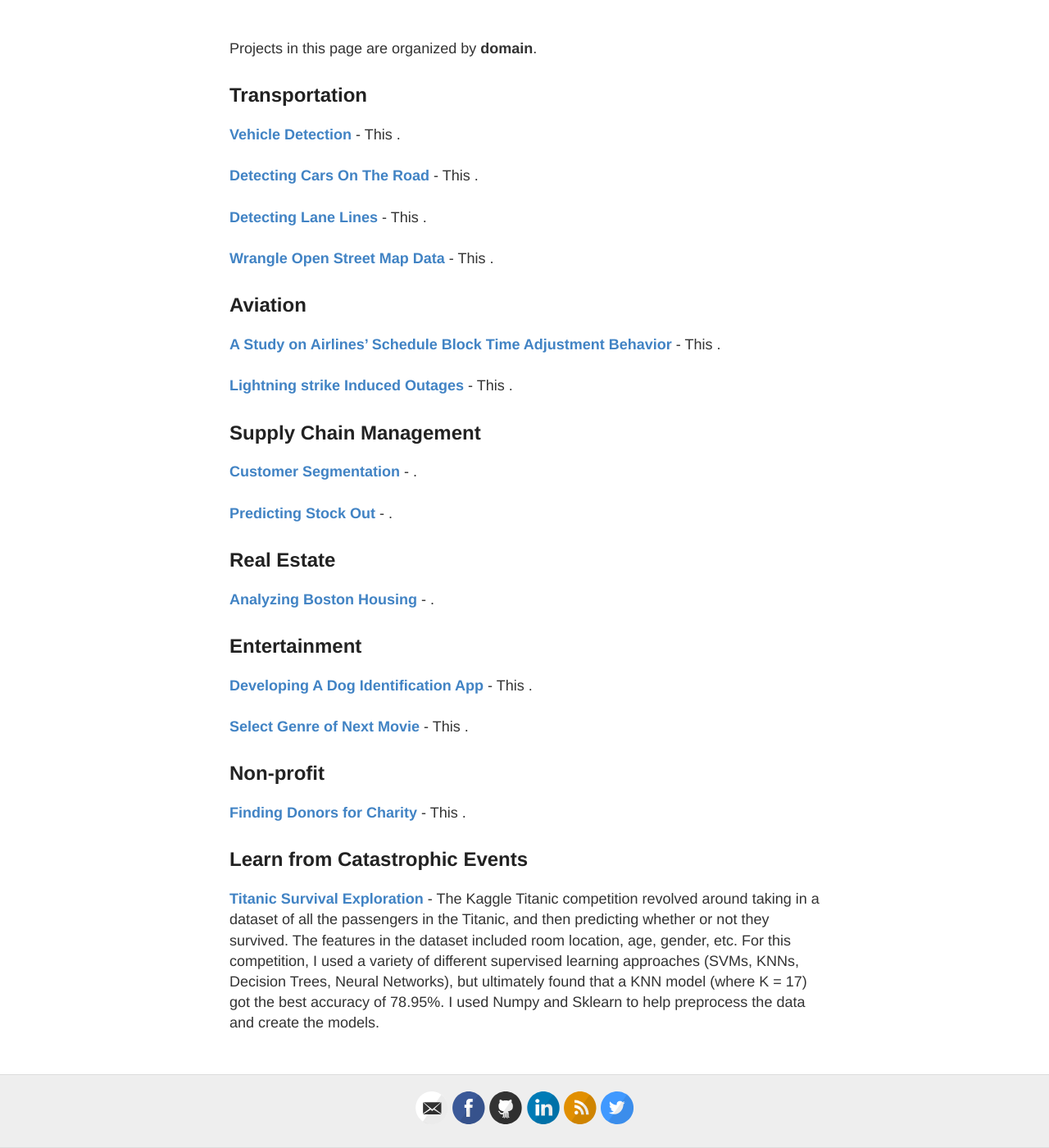
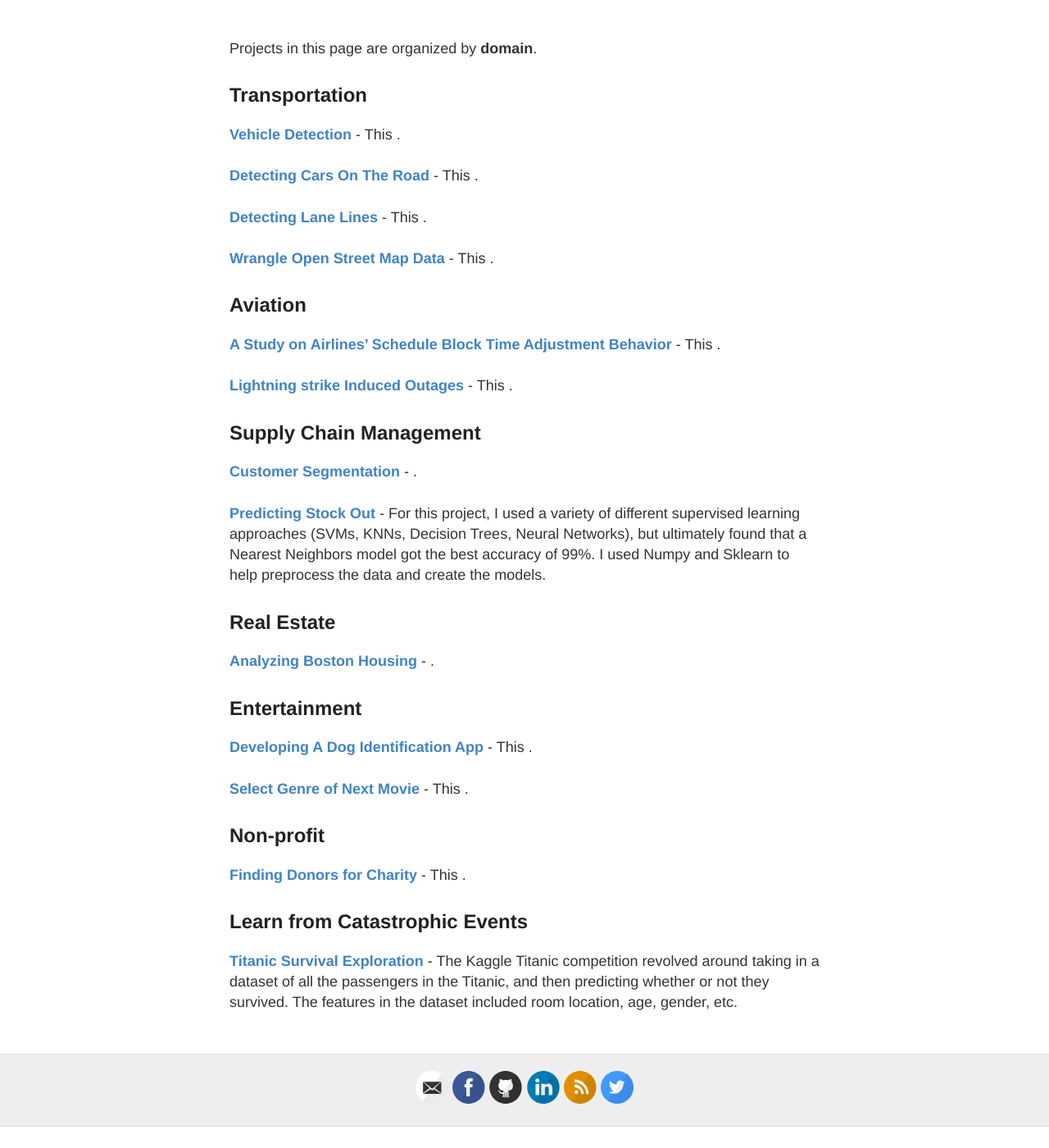
Before and after one commit to wzding/deprecated_wzding.github.io, a Jekyll site: the page built from project1.md, in a window 1280 px wide and 1400 px high, scrolled down 114 px. Shown: the whole window at 82% size. Built offline with Jekyll 4.4.1, drawn with Linux system fonts in a browser that asks for light colours; after the commit the page ends 1488 px from its top, so only the background shows below that; some of the changed lines change nothing that is shown.

Commit message:
added description

```diff
--- a/project1.md
+++ b/project1.md
@@ -17,7 +17,7 @@ Projects in this page are organized by **domain**.
 
 ## Supply Chain Management
 <a href="https://wzding.github.io/wzding.github.io/projects/Customer_Segments.html" target="_blank">**Customer Segmentation**</a> - .
-<br><br><a href="https://wzding.github.io/wzding.github.io/projects/stock_out_prediction.html" target="_blank">**Predicting Stock Out**</a> - .
+<br><br><a href="https://wzding.github.io/wzding.github.io/projects/stock_out_prediction.html" target="_blank">**Predicting Stock Out**</a> - For this project, I used a variety of different supervised learning approaches (SVMs, KNNs, Decision Trees, Neural Networks), but ultimately found that a Nearest Neighbors	 model got the best accuracy of 99%. I used Numpy and Sklearn to help preprocess the data and create the models.
 
 ## Real Estate
 <a href="https://wzding.github.io/wzding.github.io/projects/Boston_Housing.html" target="_blank">**Analyzing Boston Housing**</a> - .
@@ -30,4 +30,4 @@ Projects in this page are organized by **domain**.
 <a href="https://wzding.github.io/wzding.github.io/projects/Finding_Donors_for_Charity.html" target="_blank">**Finding Donors for Charity**</a> - This .
 
 ## Learn from Catastrophic Events
-<a href="https://wzding.github.io/wzding.github.io/projects/Titanic_Survival_Exploration.html" target="_blank">**Titanic Survival Exploration**</a> - The Kaggle Titanic competition revolved around taking in a dataset of all the passengers in the Titanic, and then predicting whether or not they survived. The features in the dataset included room location, age, gender, etc. For this competition, I used a variety of different supervised learning approaches (SVMs, KNNs, Decision Trees, Neural Networks), but ultimately found that a KNN model (where K = 17) got the best accuracy of 78.95%. I used Numpy and Sklearn to help preprocess the data and create the models.
+<a href="https://wzding.github.io/wzding.github.io/projects/Titanic_Survival_Exploration.html" target="_blank">**Titanic Survival Exploration**</a> - The Kaggle Titanic competition revolved around taking in a dataset of all the passengers in the Titanic, and then predicting whether or not they survived. The features in the dataset included room location, age, gender, etc.
```
